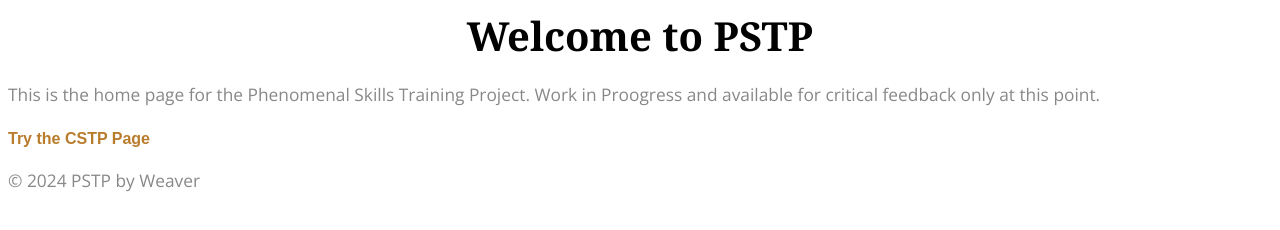
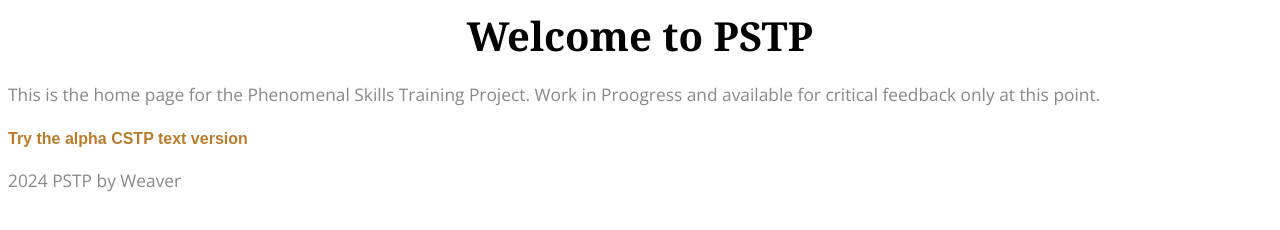
Before and after one commit to Wordweaver-EH/PSTP, a plain HTML site: page index.html in a window 1280 px wide. Drawn offline with nearby package versions, Linux system fonts and the light colour scheme; a web font is replaced by a local one.

Commit message:
Update index.html

```diff
--- a/index.html
+++ b/index.html
@@ -12,10 +12,10 @@
     </header>
     <main>
         <p>This is the home page for the Phenomenal Skills Training Project. Work in Proogress and available for critical feedback only at this point.</p>
-        <a href="Ink/CSTP/index.html" class="button">Try the CSTP Page</a>
+        <a href="Ink/CSTP/index.html" class="button">Try the alpha CSTP text version</a>
     </main>
     <footer>
-        <p>&copy; 2024 PSTP by Weaver</p>
+        <p>2024 PSTP by Weaver</p>
     </footer>
 </body>
 </html>
```
